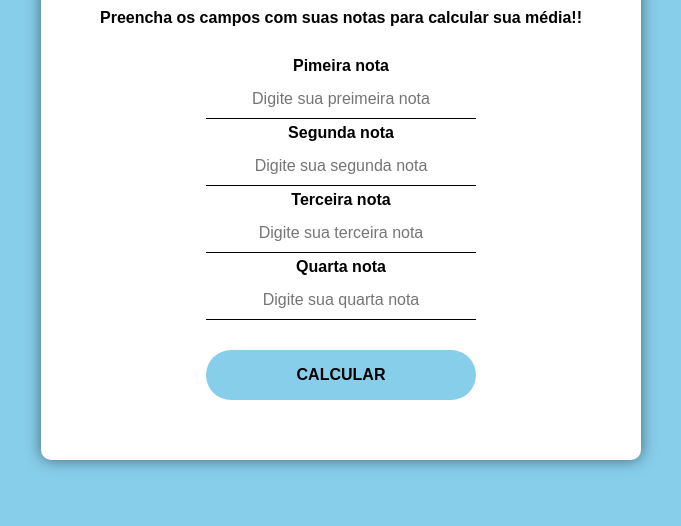
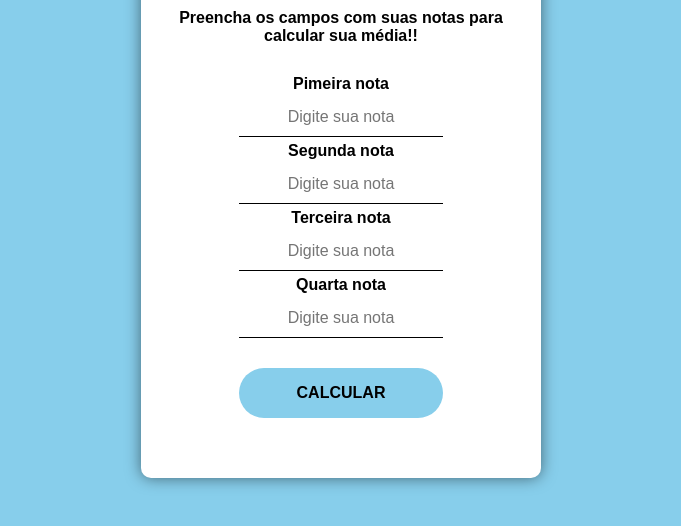
Before and after one commit to ositoflor/cursosenac, a plain HTML site: page index.html in a window 1280 px wide. Shown: the part 158-684 px from the top of the page, without its empty margins (299-980 px from the left). Drawn offline with Linux system fonts and the light colour scheme.

Commit message:
mudado css

```diff
--- a/css/style.css
+++ b/css/style.css
@@ -20,7 +20,7 @@ body {
     margin-left: auto;
     margin-right: auto;
     margin-top: 10vh;
-    width: 600px;
+    width: 400px;
     border-radius: 10px;
     text-align: center;
     box-shadow: 0px 0px 15px rgba(0, 0, 0, 0.5);
@@ -50,7 +50,7 @@ label {
 
 input {
     border-bottom: 1px solid #000;
-    width: 50%;
+    width: 60%;
     text-align: center;
     margin: auto;
     font-size: 1rem;
--- a/index.html
+++ b/index.html
@@ -18,13 +18,13 @@
         <div class="form">
 
             <label for="">Pimeira nota</label>
-            <input id="nota1" maxlength="2" type="number" placeholder="Digite sua preimeira nota">
+            <input id="nota1" maxlength="2" type="number" placeholder="Digite sua nota">
             <label for="">Segunda nota</label>
-            <input id="nota2" maxlength="2" type="number" placeholder="Digite sua segunda nota">
+            <input id="nota2" maxlength="2" type="number" placeholder="Digite sua nota">
             <label for="">Terceira nota</label>
-            <input id="nota3" maxlength="2" type="number" placeholder="Digite sua terceira nota">
+            <input id="nota3" maxlength="2" type="number" placeholder="Digite sua nota">
             <label  for="">Quarta nota</label>
-            <input id="nota4" maxlength="2" type="number" placeholder="Digite sua quarta nota">
+            <input id="nota4" maxlength="2" type="number" placeholder="Digite sua nota">
             <input class="btnCalcular" type="submit" value="calcular" onclick="calculaMedia()">
             <p id="result"></p>
         </div>
--- a/js/script.js
+++ b/js/script.js
@@ -10,6 +10,6 @@ function calculaMedia() {
 
 function validaStatus(med){
     if(med < 6) {
-        return " Reprovado!!"
-    } else {return " Aprovado!!"}
+        return " Reprovado Fi de quenga !!!"
+    } else {return " Aprovadooooo ai sim caralhooo"}
 }
```
